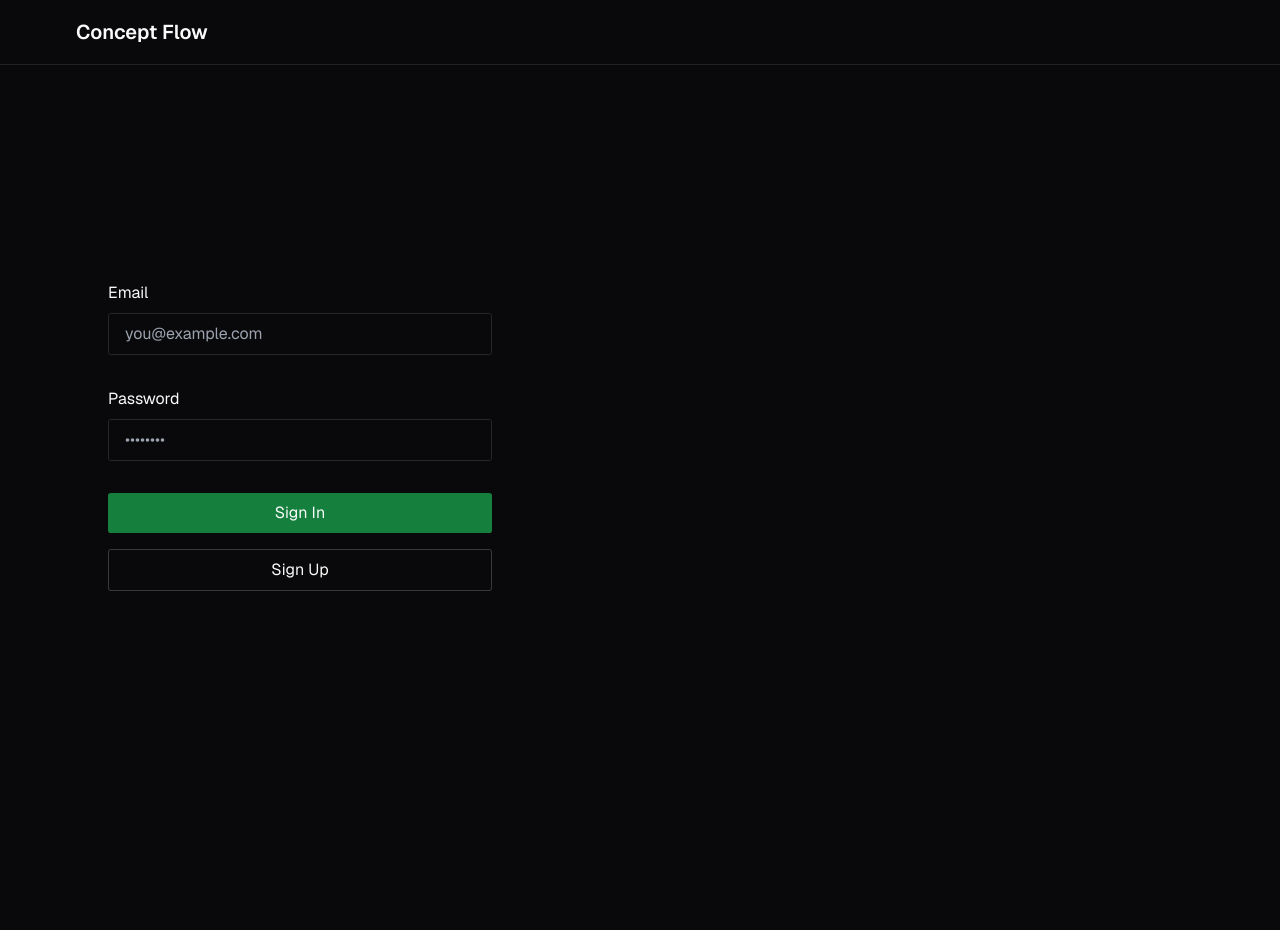
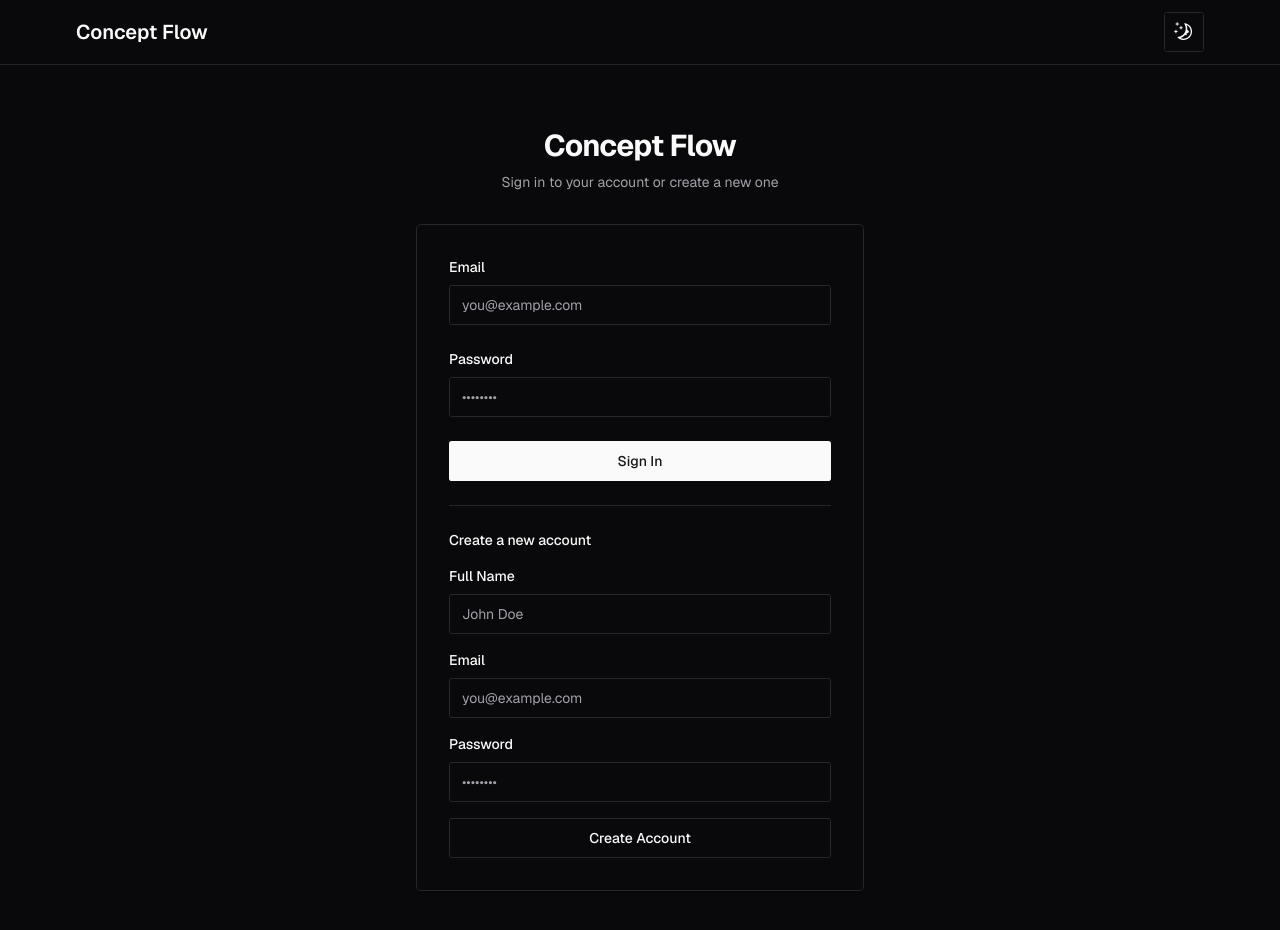
Before and after one commit to michaelbontyes/concept-flow-app, a Next.js app: page /login in a window 1280 px wide. Shown: the top 930 px of the page. Before the commit the page ends 800 px from the top, so only its background shows below. Built offline with nearby package versions, Linux system fonts and the light colour scheme.

Commit message:
Updated login

```diff
--- a/src/app/api/auth/callback/route.ts
+++ b/src/app/api/auth/callback/route.ts
@@ -5,14 +5,27 @@ import { createServerClient } from '@/utils/supabase'
 export async function GET(request: Request) {
   // The `/auth/callback` route is required for the server-side auth flow implemented
   // by the Auth Helpers package. It exchanges an auth code for the user's session.
-  // https://supabase.com/docs/guides/auth/auth-helpers/nextjs#managing-sign-in-with-code-exchange
   const requestUrl = new URL(request.url)
   const code = requestUrl.searchParams.get('code')
 
   if (code) {
     const cookieStore = cookies()
     const supabase = createServerClient(cookieStore)
-    await supabase.auth.exchangeCodeForSession(code)
+
+    // Exchange the code for a session
+    const { error } = await supabase.auth.exchangeCodeForSession(code)
+
+    if (error) {
+      console.error('Error exchanging code for session:', error)
+      return NextResponse.redirect(`${requestUrl.origin}/login?message=${encodeURIComponent(error.message)}`)
+    }
+
+    // Get the user data after successful authentication
+    const { data: { user } } = await supabase.auth.getUser()
+
+    if (user) {
+      console.log('User authenticated:', user.id)
+    }
   }
 
   // URL to redirect to after sign in process completes
--- a/src/app/login/page.tsx
+++ b/src/app/login/page.tsx
@@ -2,6 +2,10 @@ import Link from 'next/link'
 import { headers, cookies } from 'next/headers'
 import { redirect } from 'next/navigation'
 import { createServerClient } from '@/utils/supabase'
+import { Button } from '@/components/ui/button'
+import { Input } from '@/components/ui/input'
+import { Alert, AlertDescription } from '@/components/ui/alert'
+import { AlertCircle } from 'lucide-react'
 
 export default function Login({
   searchParams,
@@ -22,7 +26,7 @@ export default function Login({
     })
 
     if (error) {
-      return redirect('/login?message=Could not authenticate user')
+      return redirect(`/login?message=${encodeURIComponent(error.message)}`)
     }
 
     return redirect('/')
@@ -34,29 +38,35 @@ export default function Login({
     const origin = headers().get('origin')
     const email = formData.get('email') as string
     const password = formData.get('password') as string
+    const name = formData.get('name') as string
     const cookieStore = cookies()
     const supabase = createServerClient(cookieStore)
 
-    const { error } = await supabase.auth.signUp({
+    // Create user in Supabase Auth
+    const { error: signUpError, data } = await supabase.auth.signUp({
       email,
       password,
       options: {
+        data: {
+          name: name,
+          role: 'user'
+        },
         emailRedirectTo: `${origin}/api/auth/callback`,
       },
     })
 
-    if (error) {
-      return redirect('/login?message=Could not authenticate user')
+    if (signUpError) {
+      return redirect(`/login?message=${encodeURIComponent(signUpError.message)}`)
     }
 
     return redirect('/login?message=Check email to continue sign in process')
   }
 
   return (
-    <div className="flex w-full flex-1 flex-col justify-center gap-2 px-8 sm:max-w-md">
+    <div className="flex min-h-screen flex-col items-center justify-center py-12 px-4 sm:px-6 lg:px-8 bg-background">
       <Link
         href="/"
-        className="bg-btn-background hover:bg-btn-background-hover group absolute left-8 top-8 flex items-center rounded-md px-4 py-2 text-sm text-foreground no-underline"
+        className="absolute left-8 top-8 flex items-center rounded-md px-4 py-2 text-sm text-foreground no-underline hover:bg-foreground/5"
       >
         <svg
           xmlns="http://www.w3.org/2000/svg"
@@ -75,44 +85,110 @@ export default function Login({
         Back
       </Link>
 
-      <form
-        className="flex w-full flex-1 flex-col justify-center gap-2 text-foreground animate-in"
-        action={signIn}
-      >
-        <label className="text-md" htmlFor="email">
+      <div className="w-full max-w-md space-y-8">
+        <div className="text-center">
+          <h1 className="text-3xl font-bold tracking-tight">Concept Flow</h1>
+          <p className="mt-2 text-sm text-muted-foreground">
+            Sign in to your account or create a new one
+          </p>
+        </div>
+
+        {searchParams?.message && (
+          <Alert variant={searchParams.message.includes('Check email') ? 'default' : 'destructive'} className="my-4">
+            <AlertCircle className="h-4 w-4 mr-2" />
+            <AlertDescription>
+              {searchParams.message}
+            </AlertDescription>
+          </Alert>
+        )}
+
+        <div className="bg-card rounded-lg shadow-sm border p-8">
+          <form className="space-y-6" action={signIn}>
+            <div>
+              <label className="block text-sm font-medium mb-2" htmlFor="email">
                 Email
               </label>
-        <input
-          className="mb-6 rounded-md border bg-inherit px-4 py-2"
+              <Input
+                id="email"
                 name="email"
+                type="email"
+                autoComplete="email"
                 placeholder="you@example.com"
                 required
               />
-        <label className="text-md" htmlFor="password">
+            </div>
+
+            <div>
+              <label className="block text-sm font-medium mb-2" htmlFor="password">
                 Password
               </label>
-        <input
-          className="mb-6 rounded-md border bg-inherit px-4 py-2"
+              <Input
+                id="password"
+                name="password"
                 type="password"
-          name="password"
+                autoComplete="current-password"
                 placeholder="••••••••"
                 required
               />
-        <button className="mb-2 rounded-md bg-green-700 px-4 py-2 text-foreground">
+            </div>
+
+            <div className="flex flex-col space-y-3">
+              <Button type="submit" className="w-full">
                 Sign In
-        </button>
-        <button
-          formAction={signUp}
-          className="mb-2 rounded-md border border-foreground/20 px-4 py-2 text-foreground"
-        >
-          Sign Up
-        </button>
-        {searchParams?.message && (
-          <p className="mt-4 bg-foreground/10 p-4 text-center text-foreground">
-            {searchParams.message}
-          </p>
-        )}
+              </Button>
+            </div>
           </form>
+
+          <div className="mt-6 pt-6 border-t border-border">
+            <h3 className="text-sm font-medium mb-4">Create a new account</h3>
+            <form className="space-y-4" action={signUp}>
+              <div>
+                <label className="block text-sm font-medium mb-2" htmlFor="signup-name">
+                  Full Name
+                </label>
+                <Input
+                  id="signup-name"
+                  name="name"
+                  type="text"
+                  autoComplete="name"
+                  placeholder="John Doe"
+                  required
+                />
+              </div>
+              <div>
+                <label className="block text-sm font-medium mb-2" htmlFor="signup-email">
+                  Email
+                </label>
+                <Input
+                  id="signup-email"
+                  name="email"
+                  type="email"
+                  autoComplete="email"
+                  placeholder="you@example.com"
+                  required
+                />
+              </div>
+              <div>
+                <label className="block text-sm font-medium mb-2" htmlFor="signup-password">
+                  Password
+                </label>
+                <Input
+                  id="signup-password"
+                  name="password"
+                  type="password"
+                  autoComplete="new-password"
+                  placeholder="••••••••"
+                  required
+                  minLength={8}
+                />
+              </div>
+              <Button type="submit" variant="outline" className="w-full">
+                Create Account
+              </Button>
+            </form>
+          </div>
+        </div>
+      </div>
     </div>
   )
 }
--- a/src/components/NavBar.tsx
+++ b/src/components/NavBar.tsx
@@ -3,6 +3,7 @@
 import Link from 'next/link'
 import { usePathname } from 'next/navigation'
 import ClientAuthButton from '@/components/ClientAuthButton'
+import ThemeToggle from '@/components/ThemeToggle'
 
 export default function NavBar() {
   const pathname = usePathname()
@@ -17,7 +18,10 @@ export default function NavBar() {
           </Link>
         </div>
 
-        {!isLoginPage && <ClientAuthButton />}
+        <div className="flex items-center gap-4">
+          <ThemeToggle side="bottom" />
+          {!isLoginPage && <ClientAuthButton />}
+        </div>
       </div>
     </nav>
   )
```
Also changed, not shown: 1 other file (tests, documents, lock files or other folders). Lines whose indentation alone changed are shown as unchanged.
